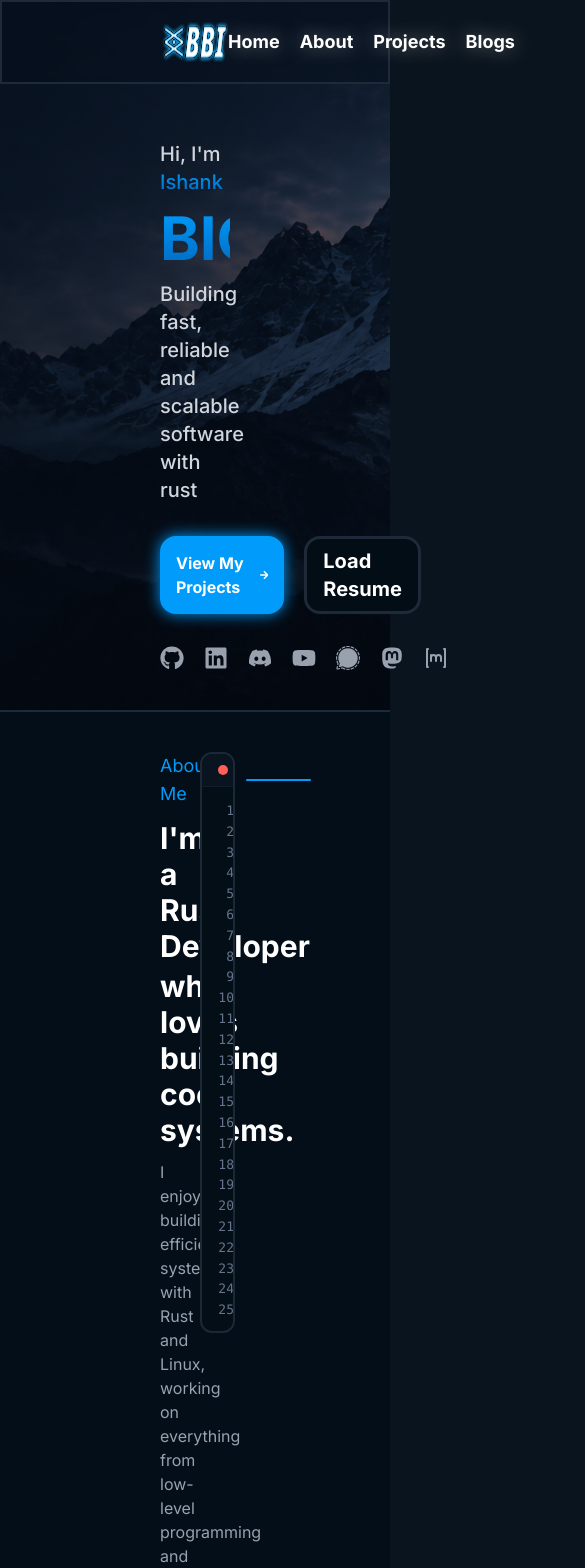
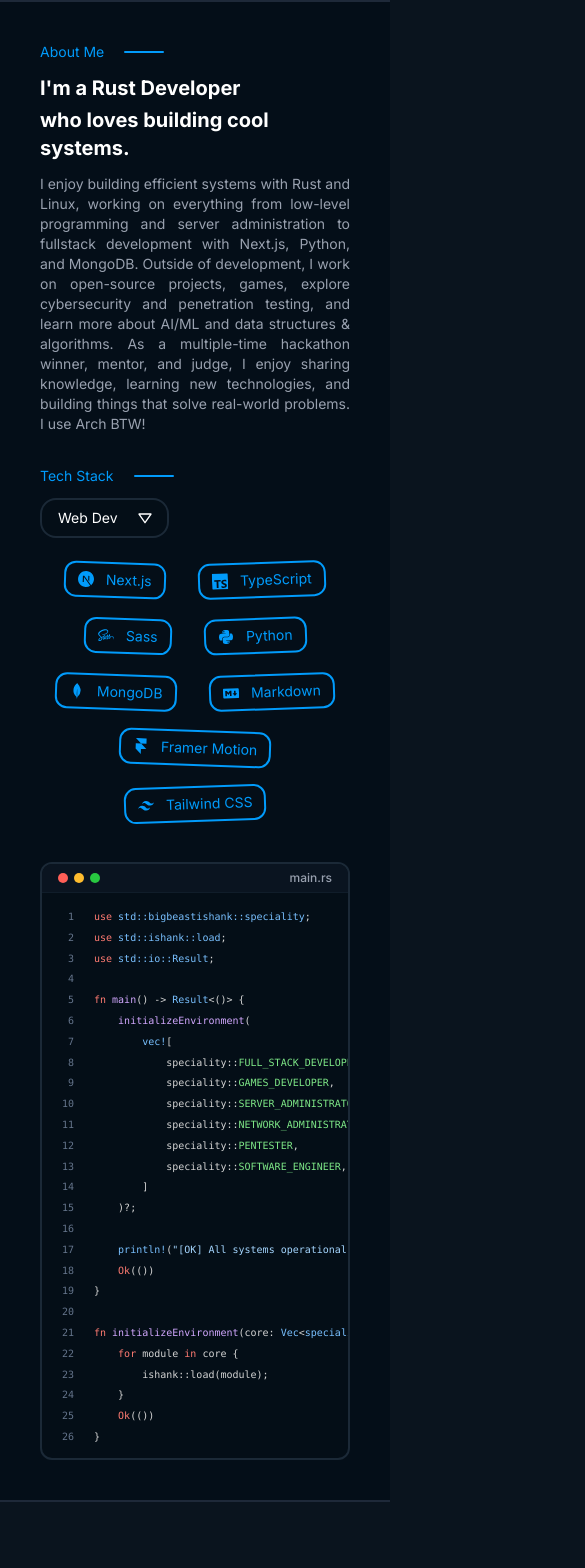
Before and after one commit to BIGBEASTISHANK/bigbeastishank.com, a Next.js app: page / in a window 390 px wide. Shown: the top 1568 px of the page, 585 px wide, since content can reach past the window. After the commit the page ends 1502 px from the top, so only its background shows below. Built offline with nearby package versions, Linux system fonts and the light colour scheme.

Commit message:
[UPDATE] About section Responsiveness

```diff
--- a/src/app/layout.tsx
+++ b/src/app/layout.tsx
@@ -17,7 +17,7 @@ export default function RootLayout({ children }: LayoutProps<"/">) {
 	return (
 		<html lang="en" className={`${inter.className} h-full antialiased scroll-smooth`}>
 			<body className="min-h-full flex flex-col">
-				<NavbarComponent />
+				{/* <NavbarComponent /> */}
 				{children}
 			</body>
 		</html>
--- a/src/app/page.tsx
+++ b/src/app/page.tsx
@@ -5,9 +5,9 @@ import FeaturedProjects from "@/components/FeaturedProjects";
 export default function Home() {
 	return (
 		<div>
-			<HeroComponent />
+			{/* <HeroComponent /> */}
 			<AboutComponent />
-			<FeaturedProjects />
+			{/* <FeaturedProjects /> */}
 		</div>
 	);
 }
--- a/src/components/About.tsx
+++ b/src/components/About.tsx
@@ -5,25 +5,26 @@ import { BiDownArrow } from "react-icons/bi";
 import { useState } from "react";
 
 export default function AboutComponent() {
-	const tabCharacter = "\t";
-
 	const drfaultCurrectTechStack = Section.WebDev;
 	const [currentTechStack, setCurrentTechStack] = useState<Section>(drfaultCurrectTechStack);
 
 	return (
-		<section id="about" className="bg-[#040E18] px-40 py-10 border-y-2 border-gray-800 flex">
+		<section
+			id="about"
+			className="bg-[#040E18] 2xl:px-40 xl:px-35 lg:px-30 md:px-25 sm:px-20 px-10 py-10 border-y-2 border-gray-800 flex flex-col 2xl:flex-row 2xl:gap-0 gap-10"
+		>
 			{/* Left half */}
-			<div className="flex flex-col w-1/2 pr-10">
+			<div className="flex flex-col 2xl:w-1/2 2xl:pr-10">
 				{/* Section title */}
 				<SectionTitleComponent title="About me" />
 
 				{/* Content */}
-				<div className="text-3xl font-bold flex flex-col gap-1">
+				<div className="text-xl sm:text-2xl md:text-3xl font-bold flex flex-col gap-1">
 					<p>I'm a Rust Developer</p>
 					<p>who loves building cool systems.</p>
 				</div>
 
-				<p className="flex flex-col gap-2 text-md text-gray-400 max-w-180 my-3">
+				<p className="flex flex-col gap-2 text-sm sm:text-base md:text-md text-gray-400 2xl:max-w-180 my-3 lg:text-left text-justify">
 					I enjoy building efficient systems with Rust and Linux, working on everything from low-level
 					programming and server administration to fullstack development with Next.js, Python, and MongoDB.
 					Outside of development, I work on open-source projects, games, explore cybersecurity and penetration
@@ -32,15 +33,15 @@ export default function AboutComponent() {
 					that solve real-world problems. I use Arch BTW!
 				</p>
 
-				<div className="flex justify-between items-center mb-5 max-w-180">
+				<div className="flex sm:flex-row flex-col sm:justify-between sm:items-center mb-5 2xl:max-w-180 sm:mt-0 mt-5">
 					{/* Sub section title */}
 					<SectionTitleComponent title="Tech Stack" />
 
-					<div className="relative w-fit mb-5">
+					<div className="relative w-fit sm:mb-5 mb-1">
 						<select
 							onChange={(e) => setCurrentTechStack(e.target.value as Section)}
 							defaultValue={drfaultCurrectTechStack}
-							className="w-full cursor-pointer appearance-none rounded-2xl border-2 border-[#1B2937] bg-[#040E17] py-2 pl-4 pr-10 text-md text-white outline-none select-none"
+							className="w-full cursor-pointer appearance-none rounded-2xl border-2 border-[#1B2937] bg-[#040E17] py-2 pl-4 pr-10 text-sm sm:text-base md:text-md text-white outline-none select-none"
 						>
 							{Object.values(Section).map((data) => (
 								<option key={data} value={data}>
@@ -53,13 +54,13 @@ export default function AboutComponent() {
 					</div>
 				</div>
 
-				<div className="flex gap-x-8 gap-y-5 flex-wrap select-none max-w-180">
+				<div className="flex gap-x-8 gap-y-5 flex-wrap select-none 2xl:max-w-180 sm:justify-start justify-center">
 					{TechStack[currentTechStack].map((data, index) => (
 						<div
 							key={index}
-							className={`flex gap-3 text-lg items-center px-3 py-1.5 text-[#019BFB] border-2 border-[#019BFB] rounded-xl ${index % 2 === 0 ? "rotate-2" : "-rotate-2"}`}
+							className={`flex gap-3 text-sm sm:text-base md:text-lg items-center px-3 py-1.5 text-[#019BFB] border-2 border-[#019BFB] rounded-xl ${index % 2 === 0 ? "rotate-2" : "-rotate-2"}`}
 						>
-							<data.icon className="text-lg" />
+							<data.icon className="text-base sm:text-lg" />
 							<p>{data.name}</p>
 						</div>
 					))}
@@ -67,7 +68,7 @@ export default function AboutComponent() {
 			</div>
 
 			{/* Right */}
-			<div className="flex flex-col w-1/2">
+			<div className="flex flex-col 2xl:w-1/2">
 				{/* Code section */}
 				<div className="flex flex-col overflow-hidden rounded-xl border-2 border-[#1B2937] bg-[#040E17]">
 					{/* Title Bar */}
@@ -77,11 +78,22 @@ export default function AboutComponent() {
 							<div className="h-2.5 w-2.5 rounded-full bg-[#FEBC2E]" />
 							<div className="h-2.5 w-2.5 rounded-full bg-[#28C840]" />
 						</div>
-						<p className="text-sm font-medium text-gray-400 select-none">main.rs</p>
+						<p className="text-xs sm:text-sm font-medium text-gray-400 select-none">main.rs</p>
 					</div>
 
 					{/* Code */}
-					<div className="overflow-x-auto px-4 py-3 font-mono text-[13px] leading-6">
+					<CodeSnippet />
+				</div>
+			</div>
+		</section>
+	);
+}
+
+function CodeSnippet() {
+	const tabCharacter = "\t";
+
+	return (
+		<div className="overflow-x-auto px-4 py-3 font-mono text-[10px] sm:text-[11px] md:text-[13px] leading-6">
 			<div className="min-w-max" style={{ tabSize: 4 }}>
 				{[
 					<>
@@ -92,11 +104,14 @@ export default function AboutComponent() {
 						<span className="text-[#FF7B72]">use</span>{" "}
 						<span className="text-[#79C0FF]">std::ishank::load</span>;
 					</>,
+					<>
+						<span className="text-[#FF7B72]">use</span>{" "}
+						<span className="text-[#79C0FF]">std::io::Result</span>;
+					</>,
 					<></>,
 					<>
-									<span className="text-[#FF7B72]">fn</span>{" "}
-									<span className="text-[#D2A8FF]">main</span>() -&gt;{" "}
-									<span className="text-[#79C0FF]">std::io::Result</span>&lt;()&gt; {"{"}
+						<span className="text-[#FF7B72]">fn</span> <span className="text-[#D2A8FF]">main</span>() -&gt;{" "}
+						<span className="text-[#79C0FF]">Result</span>&lt;()&gt; {"{"}
 					</>,
 					<>
 						{tabCharacter}
@@ -165,12 +180,12 @@ export default function AboutComponent() {
 						<span className="text-[#D2A8FF]">initializeEnvironment</span>(core:{" "}
 						<span className="text-[#79C0FF]">Vec</span>&lt;
 						<span className="text-[#79C0FF]">speciality</span>&gt;) -&gt;{" "}
-									<span className="text-[#79C0FF]">std::io::Result</span>&lt;()&gt; {"{"}
+						<span className="text-[#79C0FF]">Result</span>&lt;()&gt; {"{"}
 					</>,
 					<>
 						{tabCharacter}
-									<span className="text-[#FF7B72]">for</span> module{" "}
-									<span className="text-[#FF7B72]">in</span> core {"{"}
+						<span className="text-[#FF7B72]">for</span> module <span className="text-[#FF7B72]">in</span>{" "}
+						core {"{"}
 					</>,
 					<>
 						{tabCharacter}
@@ -187,16 +202,11 @@ export default function AboutComponent() {
 					<>{"}"}</>,
 				].map((line, i) => (
 					<div key={i} className="flex h-[1.3rem] whitespace-pre">
-									<span className="w-9 shrink-0 select-none pr-5 text-right text-[#64748B]">
-										{i + 1}
-									</span>
+						<span className="w-9 shrink-0 select-none pr-5 text-right text-[#64748B]">{i + 1}</span>
 						<span className="text-[#D4D4D4]">{line}</span>
 					</div>
 				))}
 			</div>
 		</div>
-				</div>
-			</div>
-		</section>
 	);
 }
--- a/src/components/FeaturedProjects.tsx
+++ b/src/components/FeaturedProjects.tsx
@@ -9,7 +9,7 @@ export default function FeaturedProjects() {
 	);
 
 	return (
-		<section id="featured-projects" className="bg-[#020D15] px-4 py-10 sm:px-8 lg:px-20 xl:px-40 featuredProjects">
+		<section id="featured-projects" className="bg-[#020D15] px-4 py-10 sm:px-8 lg:px-20 xl:2xl:px-40 xl:px-35 lg:px-30 md:px-25 sm:px-20 px-10 featuredProjects">
 			<SectionTitleComponent title="Featured Projects" />
 
 			<div className="flex flex-col gap-1 text-3xl font-bold">
--- a/src/components/Hero.tsx
+++ b/src/components/Hero.tsx
@@ -14,7 +14,7 @@ export default function HeroComponent() {
 				className="object-cover object-top select-none -z-10"
 			/>
 
-			<div className="px-40 py-10 w-full h-full flex flex-col pt-35">
+			<div className="2xl:px-40 xl:px-35 lg:px-30 md:px-25 sm:px-20 px-10 py-10 w-full h-full flex flex-col pt-35">
 				{/* Headings */}
 				<div className="flex flex-col gap-3">
 					<p className="text-xl font-medium text-gray-300">
--- a/src/components/Navbar.tsx
+++ b/src/components/Navbar.tsx
@@ -10,7 +10,7 @@ export default function NavbarComponent() {
 	return (
 		<>
 			<SectionMouseTracker currentSection={setActiveSection} />
-			<nav className="navbar fixed top-0 left-0 flex w-full px-40 py-5 border-2 border-gray-800 bg-[#060E19]/40 z-100 backdrop-blur-xs">
+			<nav className="navbar fixed top-0 left-0 flex w-full 2xl:px-40 xl:px-35 lg:px-30 md:px-25 sm:px-20 px-10 py-5 border-2 border-gray-800 bg-[#060E19]/40 z-100 backdrop-blur-xs">
 				{/* Logo */}
 				<img src="/images/BBILogo.png" draggable={false} alt="logo" className="h-10 select-none my-auto" />
 
--- a/src/components/inner/SectionTitle.tsx
+++ b/src/components/inner/SectionTitle.tsx
@@ -1,8 +1,8 @@
 export default function SectionTitleComponent({ title }: { title: string }) {
 	return (
 		<div className="flex items-center gap-5 mb-3 w-fit">
-			<p className="capitalize text-lg text-[#019BFB] select-none">{title}</p>
-			<div className="w-20 h-0.5 bg-[#019BFB] rounded-full" />
+			<p className="capitalize text-sm sm:text-base md:text-lg text-[#019BFB] select-none">{title}</p>
+			<div className="w-10 sm:w-14 md:w-20 h-0.5 bg-[#019BFB] rounded-full" />
 		</div>
 	);
 }
```
Lines whose indentation alone changed are shown as unchanged.
